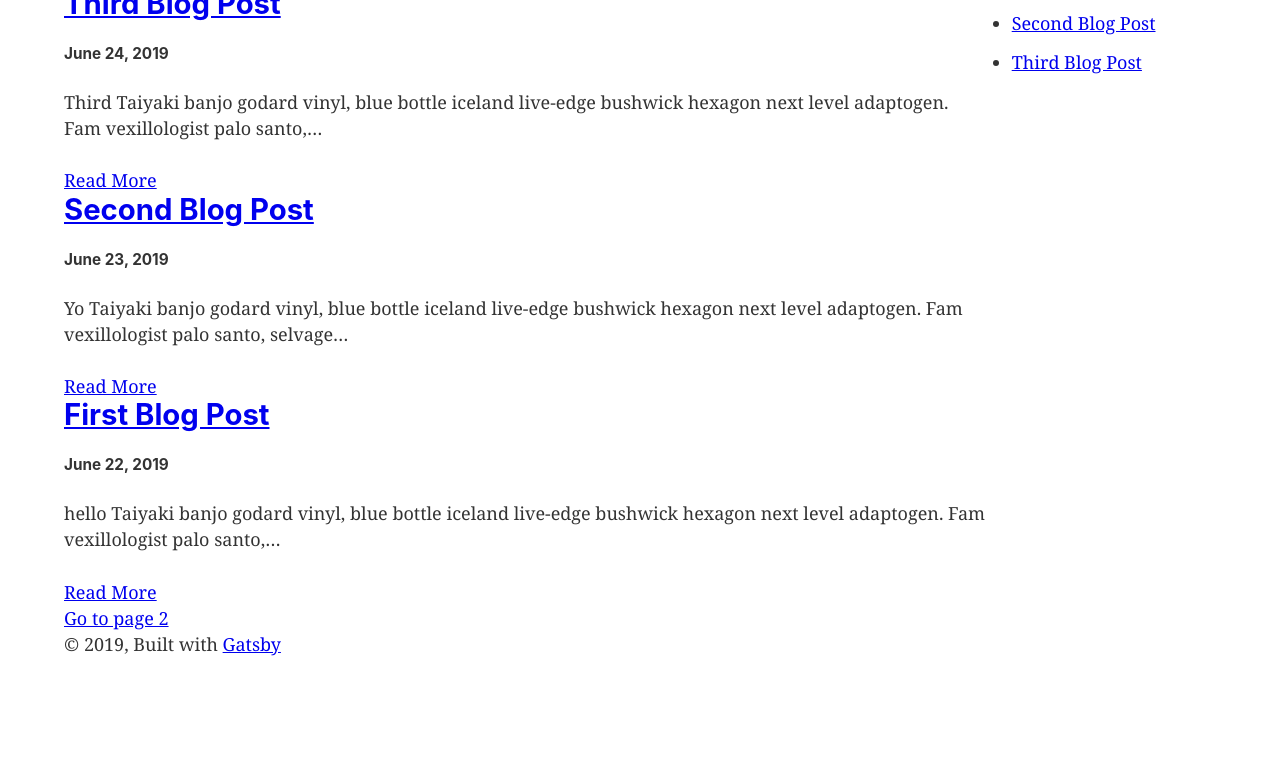
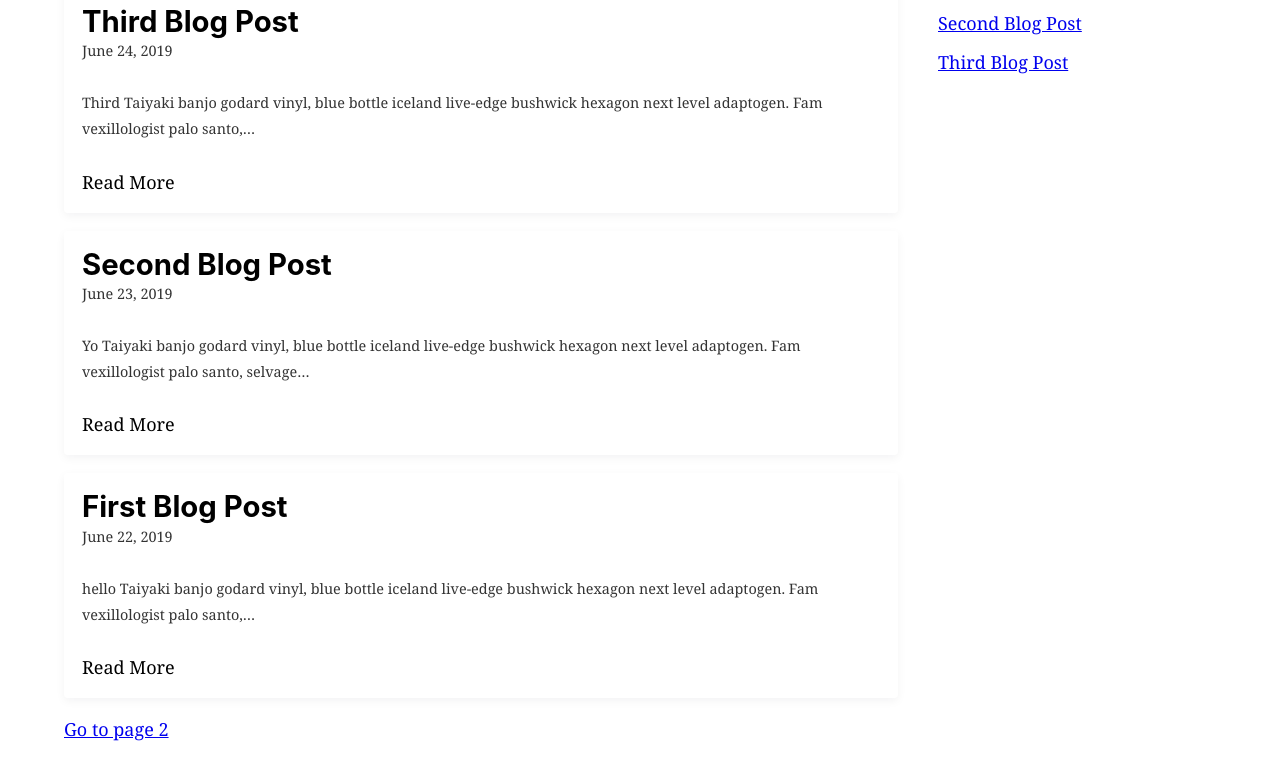
Before and after one commit to akgoode/betsysite, a Gatsby site: page / in a window 1280 px wide. Shown: the part 261-1030 px from the top of the page. Before the commit the page ends 918 px from the top, so only its background shows below. Built offline with nearby package versions, Linux system fonts and the light colour scheme; Gatsby itself is replaced by a stand-in of ours.

Commit message:
finish styles

```diff
--- a/src/components/archive.js
+++ b/src/components/archive.js
@@ -1,5 +1,12 @@
 import React from 'react'
 import { useStaticQuery, graphql, Link } from 'gatsby'
+import styled from 'styled-components'
+
+const ArchiveList = styled.ul`
+  padding: 0;
+  margin: 0;
+  list-style: none;
+`
 
 const Archive = () => {
   const { allMarkdownRemark } = useStaticQuery(graphql`
@@ -21,7 +28,7 @@ const Archive = () => {
     <>
       <aside>
         <h3>Archive</h3>
-        <ul>
+        <ArchiveList>
           {allMarkdownRemark.edges.map(edge => (
             <li key={edge.node.frontmatter.slug}>
               <Link to={`${edge.node.frontmatter.slug}`}>
@@ -29,7 +36,7 @@ const Archive = () => {
               </Link>
             </li>
           ))}
-        </ul>
+        </ArchiveList>
       </aside>
     </>
   )
--- a/src/components/header.js
+++ b/src/components/header.js
@@ -11,7 +11,6 @@ const HeaderWrapper = styled.div`
 `
 const HeaderContainer = styled.div`
   margin: 0 auto;
-  max-width: 960px;
   padding: 1.45rem 1.0875rem;
 `
 
--- a/src/components/layout.js
+++ b/src/components/layout.js
@@ -18,7 +18,8 @@ const MainLayout = styled.main`
   max-width: 90%;
   margin: 0 auto;
   display: grid;
-  grid-template-columns: 4fr 1fr;
+  grid-template-columns: 3fr 1fr;
+  grid-gap: 40px;
 `
 
 const Layout = ({ children }) => {
--- a/src/components/listing.js
+++ b/src/components/listing.js
@@ -1,5 +1,28 @@
 import React from 'react'
 import { Link, useStaticQuery, graphql } from 'gatsby'
+import styled from 'styled-components'
+
+const Post = styled.article`
+  box-shadow: 0px 3px 10px rgba(25, 17, 34, 0.05);
+  padding: 1rem;
+  border-radius: 4px;
+  margin-bottom: 1rem;
+  a {
+    color: black;
+    text-decoration: none;
+  }
+  p {
+    font-size: 0.8rem;
+  }
+  h2 {
+    margin-bottom: 0;
+  }
+  a.read-more {
+    font-size: 0.8rem;
+    text-decoration: underline;
+    color: rebeccapurple;
+  }
+`
 
 const Listing = () => {
   const { allMarkdownRemark } = useStaticQuery(graphql`
@@ -25,16 +48,18 @@ const Listing = () => {
     <div>
       <h1>Recent Blog Posts</h1>
       {allMarkdownRemark.edges.map(({ node }) => (
-        <article key={node.frontmatter.slug}>
+        <Post key={node.frontmatter.slug}>
           <Link to={node.frontmatter.slug}>
             <h2>{node.frontmatter.title}</h2>
           </Link>
-          <h5>{node.frontmatter.date}</h5>
+          <p>{node.frontmatter.date}</p>
           <p>{node.excerpt}</p>
           <Link to={node.frontmatter.slug}>Read More</Link>
-        </article>
+        </Post>
       ))}
-      <Link to="/page-2/">Go to page 2</Link>
+      <Link className="read-more" to="/page-2/">
+        Go to page 2
+      </Link>
     </div>
   )
 }
```
